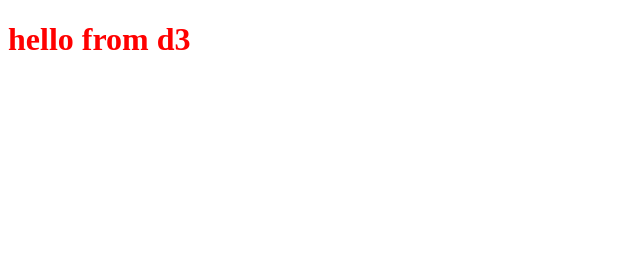
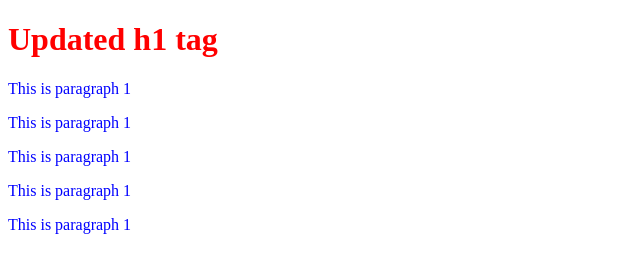
Before and after one commit to Mackenson/d3Demo, a website: page index.html in a window 1280 px wide. Shown: the whole page, without its empty margins (0-640 px from the left). Drawn offline with nearby package versions, Linux system fonts and the light colour scheme.

Commit message:
DOM Manipulation with d3.js

```diff
--- /dev/null
+++ b/domManipulation.js
@@ -0,0 +1,27 @@
+
+d3.select('h1').style('color', 'red')
+.attr('class', 'heading')
+.text('Updated h1 tag');
+
+d3.select('body')
+.append('p')
+.text('This is paragraph 1');
+
+d3.select('body')
+.append('p')
+.text('This is paragraph 1');
+
+d3.select('body')
+.append('p')
+.text('This is paragraph 1');
+
+d3.select('body')
+.append('p')
+.text('This is paragraph 1');
+
+d3.select('body')
+.append('p')
+.text('This is paragraph 1');
+
+d3.selectAll('p')
+.style('color', 'blue');
--- a/index.html
+++ b/index.html
@@ -8,6 +8,6 @@
   <body>
     <h1>hello from d3</h1>
     <script src="https://d3js.org/d3.v5.min.js"></script>
-    <script src="index.js"></script>
+    <script src="domManipulation.js"></script>
   </body>
 </html>
--- a/index.js
+++ /dev/null
@@ -1 +0,0 @@
-d3.select('h1').style('color', 'red');
--- a/package.json
+++ b/package.json
@@ -2,7 +2,7 @@
   "name": "d3jsdemo",
   "version": "1.0.0",
   "description": "D3.js Demo",
-  "main": "index.js",
+  "main": "index.html",
   "scripts": {
     "start": "main",
     "test": "echo \"Error: no test specified\" && exit 1"
```
